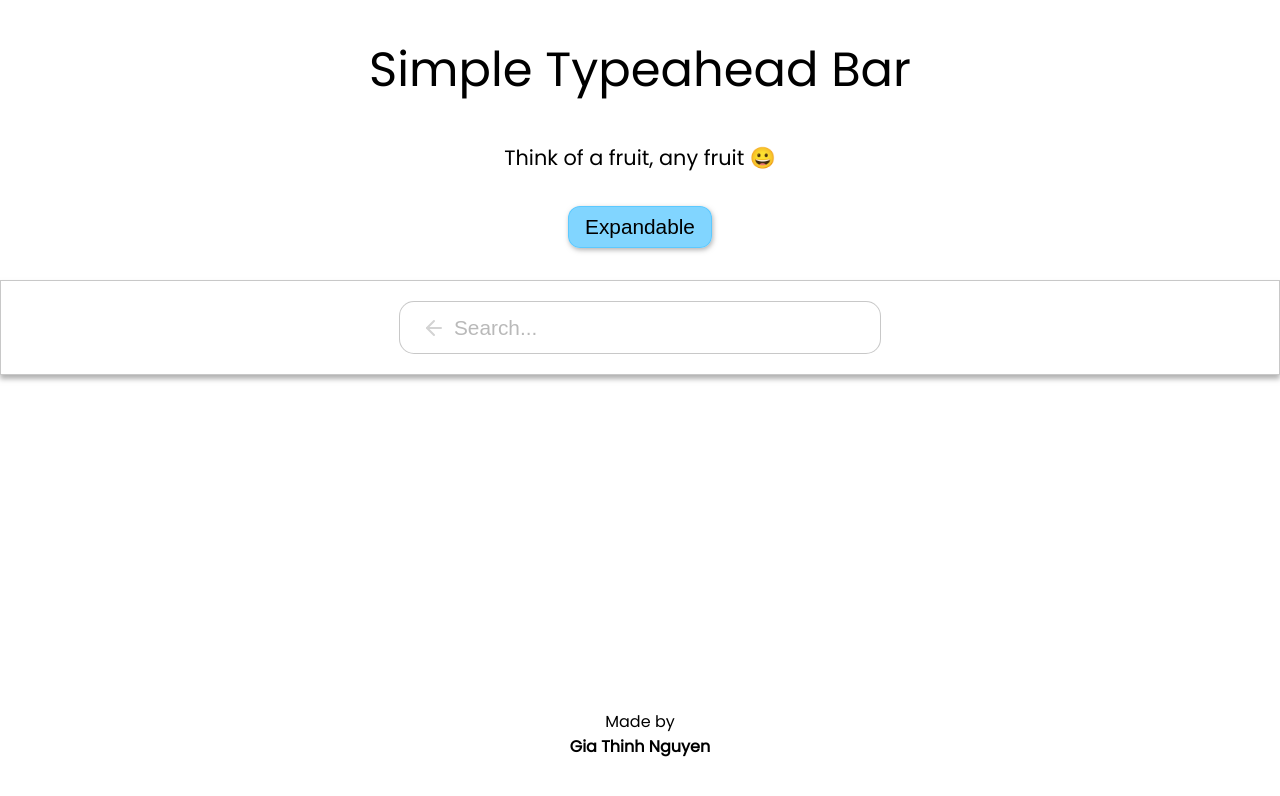
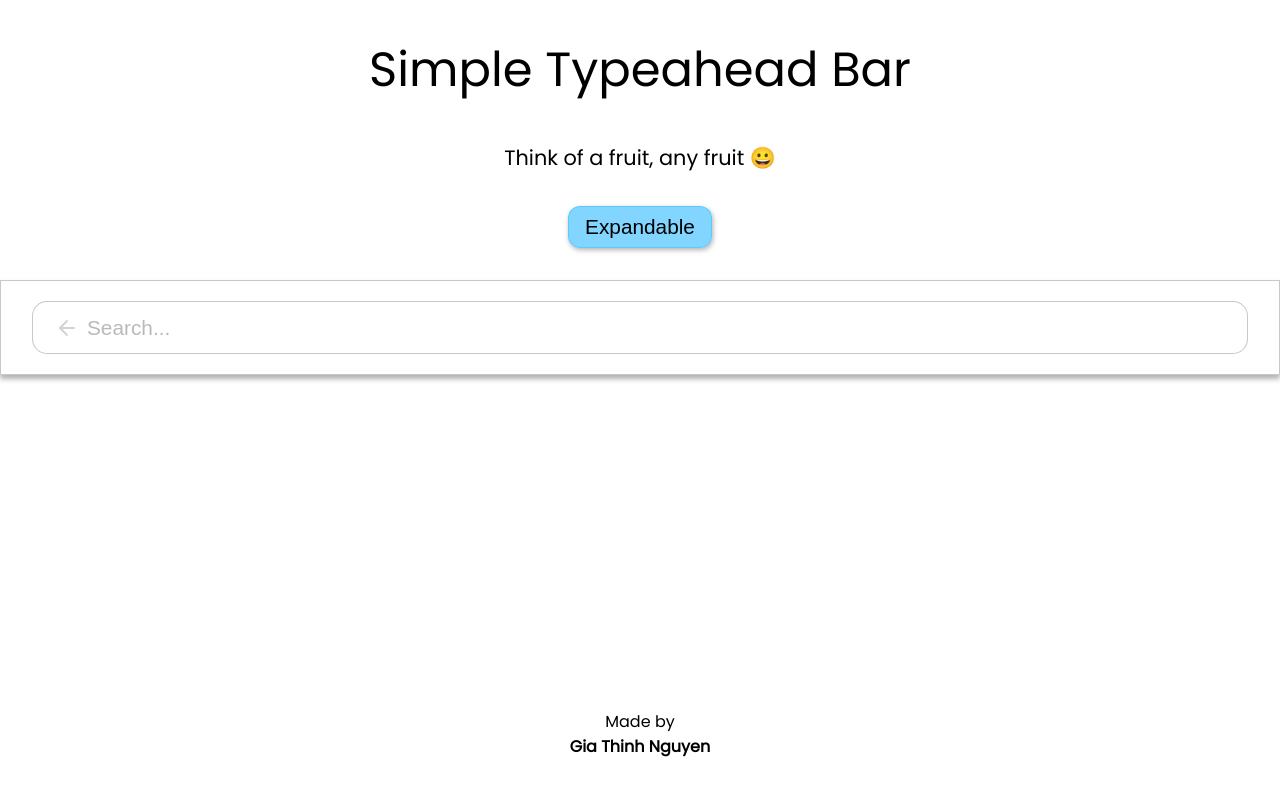
Before and after one commit to g-thinh/simple-typeahead-react, a React (Create React App) app: page / in a window 1280 px wide. Both pictures are taken after a click on the button 1206 px from the left and 327 px from the top of the page. Shown: the top 796 px of the page. Built offline with nearby package versions, Linux system fonts and the light colour scheme.

Commit message:
widened search bar in general

```diff
--- a/src/components/SearchBar.js
+++ b/src/components/SearchBar.js
@@ -113,12 +113,14 @@ const Wrapper = styled.div`
 const SearchField = styled.div`
   display: flex;
   align-items: center;
+
   width: 100%;
+
   padding: 0.5rem 1rem;
 
-  @media (min-width: 1200px) {
+  /* @media (min-width: 1200px) {
     width: 30rem;
-  }
+  } */
 `;
 
 const Form = styled.form`
@@ -134,6 +136,9 @@ const Form = styled.form`
   :focus-within {
     box-shadow: 1px 1px 2px 1px rgba(145, 145, 145, 0.7);
   }
+
+  /* border: 3px solid red; */
+  width: 95vw;
 `;
 
 const Button = styled.button`
```
